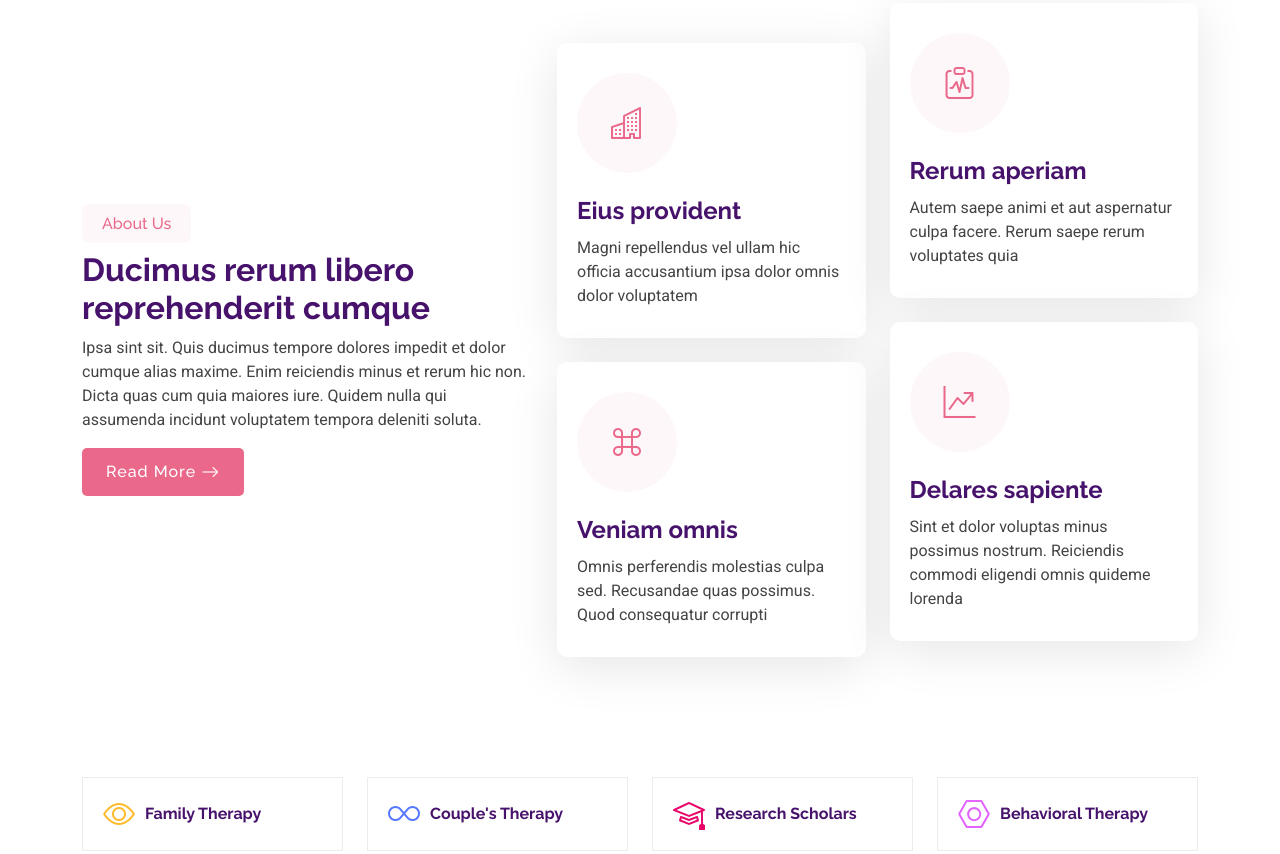
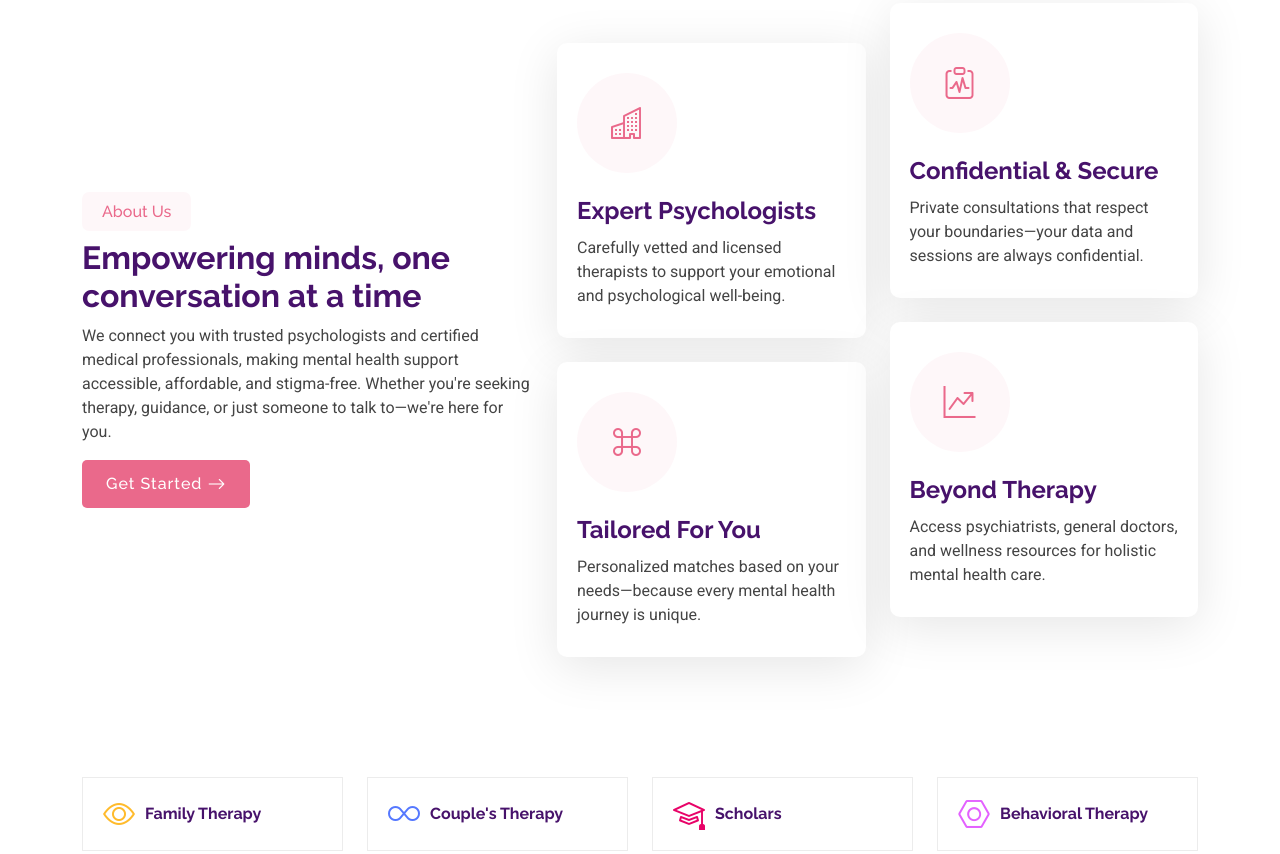
Before and after one commit to Shriya-Arunkumar/Vardaan, a plain HTML site: page index.html in a window 1280 px wide. Shown: the part 772-1626 px from the top of the page. Drawn offline with Linux system fonts and the light colour scheme.

Commit message:
Update index.html

```diff
--- a/index.html
+++ b/index.html
@@ -129,9 +129,9 @@
 
           <div class="col-xl-5 content">
             <h3>About Us</h3>
-            <h2>Ducimus rerum libero reprehenderit cumque</h2>
-            <p>Ipsa sint sit. Quis ducimus tempore dolores impedit et dolor cumque alias maxime. Enim reiciendis minus et rerum hic non. Dicta quas cum quia maiores iure. Quidem nulla qui assumenda incidunt voluptatem tempora deleniti soluta.</p>
-            <a href="#" class="read-more"><span>Read More</span><i class="bi bi-arrow-right"></i></a>
+            <h2>Empowering minds, one conversation at a time</h2>
+            <p>We connect you with trusted psychologists and certified medical professionals, making mental health support accessible, affordable, and stigma-free. Whether you're seeking therapy, guidance, or just someone to talk to—we're here for you.</p>
+            <a href="#" class="read-more"><span>Get Started</span><i class="bi bi-arrow-right"></i></a>
           </div>
 
           <div class="col-xl-7">
@@ -140,32 +140,32 @@
               <div class="col-md-6" data-aos="fade-up" data-aos-delay="200">
                 <div class="icon-box">
                   <i class="bi bi-buildings"></i>
-                  <h3>Eius provident</h3>
-                  <p>Magni repellendus vel ullam hic officia accusantium ipsa dolor omnis dolor voluptatem</p>
+                  <h3>Expert Psychologists</h3>
+                  <p>Carefully vetted and licensed therapists to support your emotional and psychological well-being.</p>
                 </div>
               </div> <!-- End Icon Box -->
 
               <div class="col-md-6" data-aos="fade-up" data-aos-delay="300">
                 <div class="icon-box">
                   <i class="bi bi-clipboard-pulse"></i>
-                  <h3>Rerum aperiam</h3>
-                  <p>Autem saepe animi et aut aspernatur culpa facere. Rerum saepe rerum voluptates quia</p>
+                  <h3>Confidential & Secure</h3>
+                  <p>Private consultations that respect your boundaries—your data and sessions are always confidential.</p>
                 </div>
               </div> <!-- End Icon Box -->
 
               <div class="col-md-6" data-aos="fade-up" data-aos-delay="400">
                 <div class="icon-box">
                   <i class="bi bi-command"></i>
-                  <h3>Veniam omnis</h3>
-                  <p>Omnis perferendis molestias culpa sed. Recusandae quas possimus. Quod consequatur corrupti</p>
+                  <h3>Tailored For You</h3>
+                  <p>Personalized matches based on your needs—because every mental health journey is unique.</p>
                 </div>
               </div> <!-- End Icon Box -->
 
               <div class="col-md-6" data-aos="fade-up" data-aos-delay="500">
                 <div class="icon-box">
                   <i class="bi bi-graph-up-arrow"></i>
-                  <h3>Delares sapiente</h3>
-                  <p>Sint et dolor voluptas minus possimus nostrum. Reiciendis commodi eligendi omnis quideme lorenda</p>
+                  <h3>Beyond Therapy</h3>
+                  <p>Access psychiatrists, general doctors, and wellness resources for holistic mental health care.</p>
                 </div>
               </div> <!-- End Icon Box -->
 
@@ -201,7 +201,7 @@
           <div class="col-lg-3 col-md-4" data-aos="fade-up" data-aos-delay="300">
             <div class="features-item">
               <i class="bi bi-mortarboard" style="color: #e80368;"></i>
-              <h3><a href="" class="stretched-link">Research Scholars</a></h3>
+              <h3><a href="" class="stretched-link"> Scholars</a></h3>
             </div>
           </div><!-- End Feature Item -->
 
```
